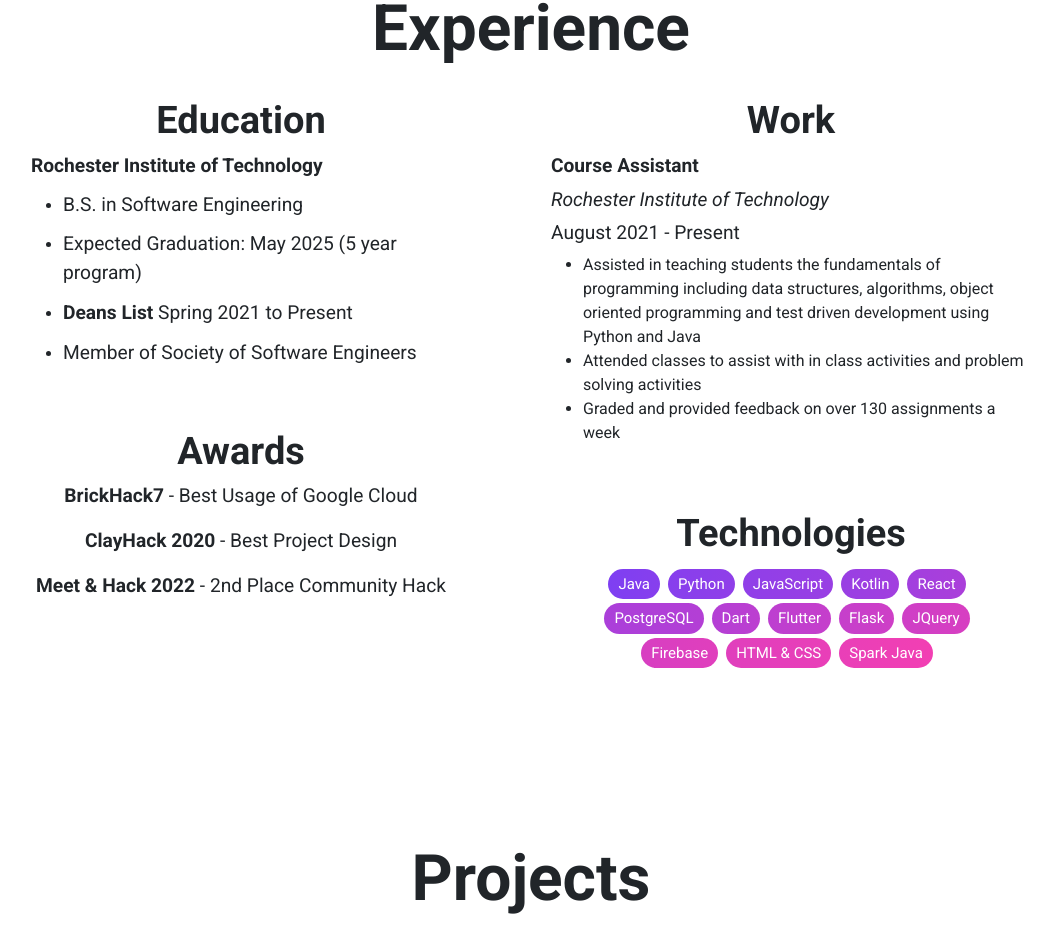
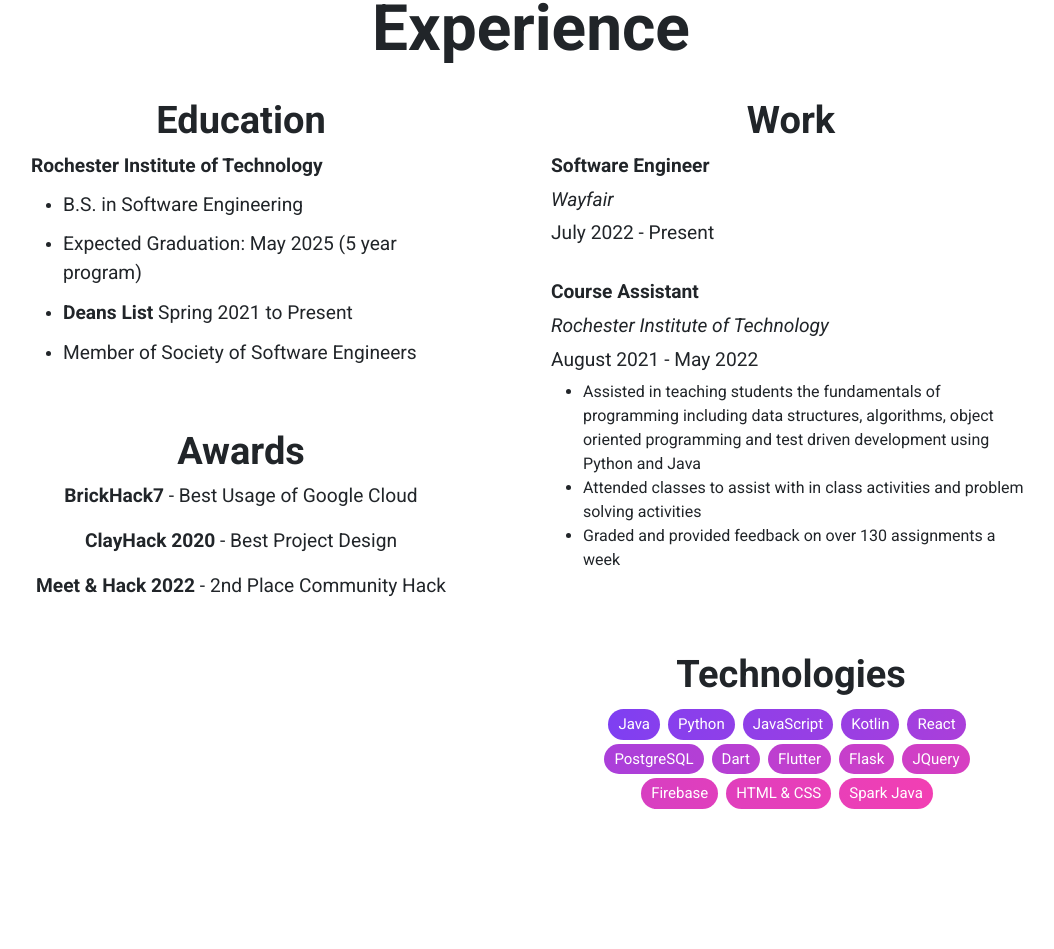
Before and after one commit to devkav/personalWebsite, a React (Create React App) app: page / in a window 1280 px wide. Shown: the part 1393-2342 px from the top of the page, without its empty margins (109-1163 px from the left). Built offline with nearby package versions, Linux system fonts and the light colour scheme.

Commit message:
updated work and projects

```diff
--- a/src/pages/Experience.jsx
+++ b/src/pages/Experience.jsx
@@ -17,6 +17,27 @@ const technologies = [
     "Spark Java",
 ]
 
+const work = [
+    {
+        title: "Software Engineer",
+        company: "Wayfair",
+        dates: "July 2022 - Present",
+        descriptions: []
+    },
+    {
+        title: "Course Assistant",
+        company: "Rochester Institute of Technology",
+        dates: "August 2021 - May 2022",
+        descriptions: [
+            `Assisted in teaching students the fundamentals of programming including data
+            structures, algorithms, object oriented programming and test driven development
+            using Python and Java`,
+            `Attended classes to assist with in class activities and problem solving activities`,
+            `Graded and provided feedback on over 130 assignments a week`
+        ]
+    }
+]
+
 function Experience(props) {
     const createChips = () => {
         let chips = []
@@ -28,6 +49,34 @@ function Experience(props) {
         }
 
         return chips
+    }
+
+    const createWork = () => {
+        let elements = []
+        let numWork = work.length
+
+        for (let i = 0; i < numWork; i++) {
+            let current = work[i];
+            let descriptions = []
+            let numDescriptions = current.descriptions.length
+
+            for (let j = 0; j < numDescriptions; j++) {
+                descriptions.push(<li>{current.descriptions[j]}</li>)
+            }
+
+            elements.push(
+                <div className="work-item">
+                    <p><b>{current.title}</b></p>
+                    <p><i>{current.company}</i></p>
+                    <p>{current.dates}</p>
+                    <ul>
+                        {descriptions}
+                    </ul>
+                </div>
+            )
+        }
+
+        return elements
     }
 
     return (
@@ -62,22 +111,7 @@ function Experience(props) {
                         <div id="work" className="experience-section">
                             <h3>Work</h3>
                             <div className='work-content'>
-                                <p><b>Course Assistant</b></p>
-                                <p><i>Rochester Institute of Technology</i></p>
-                                <p>August 2021 - Present</p>
-                                <ul>
-                                    <li>
-                                        Assisted in teaching students the fundamentals of programming including data
-                                        structures, algorithms, object oriented programming and test driven development
-                                        using Python and Java
-                                    </li>
-                                    <li>
-                                        Attended classes to assist with in class activities and problem solving activities
-                                    </li>
-                                    <li>
-                                        Graded and provided feedback on over 130 assignments a week
-                                    </li>
-                                </ul>
+                                {createWork()}
                             </div>
                         </div>
                         <div id="technologies" className="experience-section">
--- a/src/style/Experience.css
+++ b/src/style/Experience.css
@@ -95,3 +95,7 @@
     width: 100%;
     max-width: 550px;
 }
+
+.work-item {
+    margin-bottom: 30px;
+}
```
Also changed, not shown: public/images/xsjScreenshot.png.
